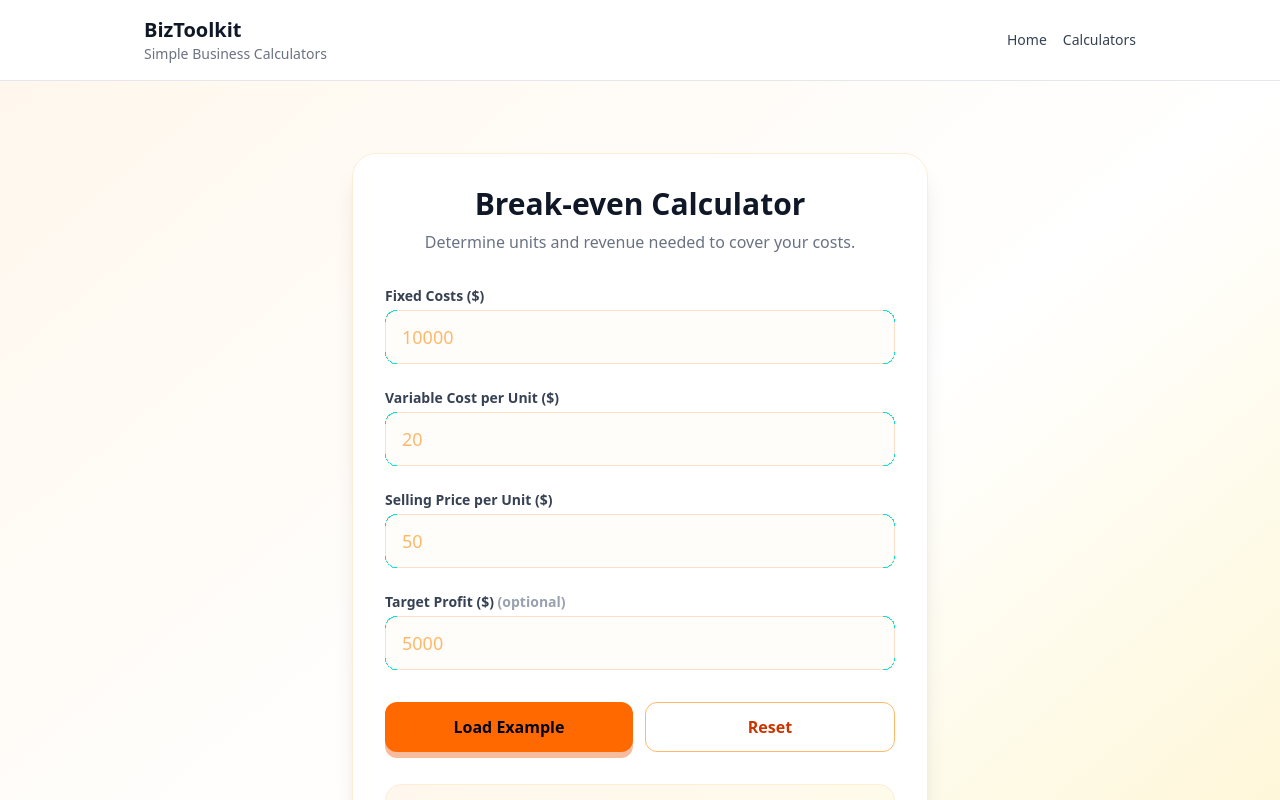
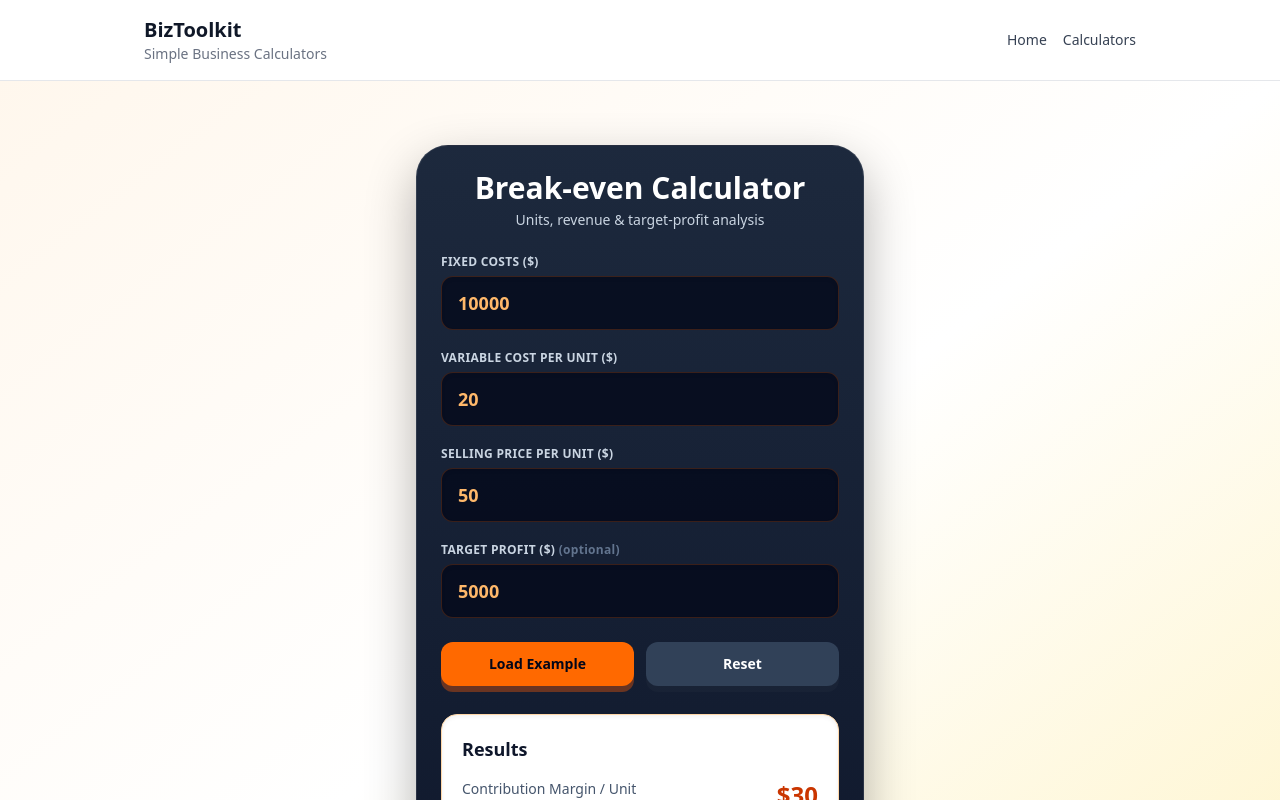
Before and after one commit to wakilmustaqeem/biztoolkit, a Next.js app: page /break-even-calculator in a window 1280 px wide. Both pictures are taken after a click on the button "Load Example". Shown: the top 800 px of the page. Built offline with nearby package versions, Linux system fonts and the light colour scheme.

Commit message:
apply complete 3D readability design to all calculators

```diff
--- a/app/break-even-calculator/break-even-calculator.tsx
+++ b/app/break-even-calculator/break-even-calculator.tsx
@@ -1,59 +1,28 @@
 "use client";
-
 import { useState } from "react";
 
-const formatNumber = (num: number) =>
-  new Intl.NumberFormat("en-US", { maximumFractionDigits: 2 }).format(num);
+const formatNumber = (num: number) => new Intl.NumberFormat("en-US", { maximumFractionDigits: 2 }).format(num);
 
 export default function BreakEvenCalculator() {
-  const [fixedCosts, setFixedCosts] = useState<string>("");
-  const [variableCost, setVariableCost] = useState<string>("");
-  const [sellingPrice, setSellingPrice] = useState<string>("");
-  const [targetProfit, setTargetProfit] = useState<string>("");
-
-  const fixed = parseFloat(fixedCosts);
-  const variable = parseFloat(variableCost);
-  const price = parseFloat(sellingPrice);
-  const profit = parseFloat(targetProfit);
-
-  const hasRequired =
-    !isNaN(fixed) && fixed >= 0 && !isNaN(variable) && variable >= 0 && !isNaN(price) && price > 0;
-  const contributionMargin = hasRequired ? price - variable : null;
-  const isInvalidPricing = hasRequired && contributionMargin !== null && contributionMargin <= 0;
-  const breakEvenUnits = hasRequired && contributionMargin !== null && contributionMargin > 0 ? fixed / contributionMargin : null;
-  const breakEvenRevenue = breakEvenUnits !== null ? breakEvenUnits * price : null;
-  const targetProfitValid = hasRequired && !isNaN(profit) && profit >= 0 && contributionMargin !== null && contributionMargin > 0;
-  const unitsForTargetProfit = targetProfitValid && contributionMargin !== null ? (fixed + profit) / contributionMargin : null;
-
-  const loadExample = () => {
-    setFixedCosts("10000");
-    setVariableCost("20");
-    setSellingPrice("50");
-    setTargetProfit("5000");
-  };
-
-  const reset = () => {
-    setFixedCosts("");
-    setVariableCost("");
-    setSellingPrice("");
-    setTargetProfit("");
-  };
-
-  return (
-    <div className="py-10 px-4">
-      <div className="max-w-xl mx-auto bg-white rounded-3xl shadow-xl border border-orange-100 p-8">
-        <h1 className="text-3xl font-bold text-gray-900 text-center mb-2">Break-even Calculator</h1>
-        <p className="text-center text-gray-500 mb-8">Determine units and revenue needed to cover your costs.</p>
-        <div className="space-y-6">
-          <div><label htmlFor="fixedCosts" className="block text-sm font-semibold text-gray-700 mb-1">Fixed Costs ($)</label><input id="fixedCosts" type="number" inputMode="decimal" min="0" step="0.01" value={fixedCosts} onChange={(e) => setFixedCosts(e.target.value)} placeholder="e.g. 10000" className="w-full px-4 py-3 border border-orange-500/20 rounded-xl text-lg text-orange-300 focus:outline-none focus:ring-2 focus:ring-orange-400/50 bg-orange-50/30" /></div>
-          <div><label htmlFor="variableCost" className="block text-sm font-semibold text-gray-700 mb-1">Variable Cost per Unit ($)</label><input id="variableCost" type="number" inputMode="decimal" min="0" step="0.01" value={variableCost} onChange={(e) => setVariableCost(e.target.value)} placeholder="e.g. 20" className="w-full px-4 py-3 border border-orange-500/20 rounded-xl text-lg text-orange-300 focus:outline-none focus:ring-2 focus:ring-orange-400/50 bg-orange-50/30" /></div>
-          <div><label htmlFor="sellingPrice" className="block text-sm font-semibold text-gray-700 mb-1">Selling Price per Unit ($)</label><input id="sellingPrice" type="number" inputMode="decimal" min="0" step="0.01" value={sellingPrice} onChange={(e) => setSellingPrice(e.target.value)} placeholder="e.g. 50" className="w-full px-4 py-3 border border-orange-500/20 rounded-xl text-lg text-orange-300 focus:outline-none focus:ring-2 focus:ring-orange-400/50 bg-orange-50/30" /></div>
-          <div><label htmlFor="targetProfit" className="block text-sm font-semibold text-gray-700 mb-1">Target Profit ($) <span className="text-gray-400">(optional)</span></label><input id="targetProfit" type="number" inputMode="decimal" min="0" step="0.01" value={targetProfit} onChange={(e) => setTargetProfit(e.target.value)} placeholder="e.g. 5000" className="w-full px-4 py-3 border border-orange-500/20 rounded-xl text-lg text-orange-300 focus:outline-none focus:ring-2 focus:ring-orange-400/50 bg-orange-50/30" /></div>
-          <div className="flex gap-3 pt-2"><button onClick={loadExample} className="flex-1 px-4 py-3 bg-orange-500 text-slate-950 font-semibold rounded-xl hover:bg-orange-400 transition shadow-[0_6px_0_rgba(234,88,12,0.4)]">Load Example</button><button onClick={reset} className="flex-1 px-4 py-3 bg-white text-orange-700 font-semibold rounded-xl border border-orange-300 hover:bg-orange-50 transition">Reset</button></div>
-        </div>
-        {hasRequired && isInvalidPricing && <div className="mt-8 bg-red-50 border border-red-200 text-red-700 p-4 rounded-xl">Selling price must be greater than variable cost per unit for a positive contribution margin.</div>}
-        {hasRequired && !isInvalidPricing && <div className="mt-8 bg-gradient-to-r from-orange-50 to-amber-50 p-6 rounded-2xl border border-orange-100"><h2 className="text-xl font-bold text-gray-800 mb-4">Results</h2><div className="space-y-4"><div className="flex items-center justify-between"><span className="text-gray-600 font-medium">Contribution Margin per Unit</span><span className="text-2xl font-bold text-orange-300">${formatNumber(contributionMargin!)}</span></div><div className="flex items-center justify-between"><span className="text-gray-600 font-medium">Break-even Point (Units)</span><span className="text-2xl font-bold text-orange-300">{formatNumber(breakEvenUnits!)} units</span></div><div className="flex items-center justify-between"><span className="text-gray-600 font-medium">Break-even Revenue</span><span className="text-2xl font-bold text-orange-300">${formatNumber(breakEvenRevenue!)}</span></div>{unitsForTargetProfit !== null && <div className="flex items-center justify-between"><span className="text-gray-600 font-medium">Units for Target Profit (${formatNumber(profit)})</span><span className="text-2xl font-bold text-orange-300">{formatNumber(unitsForTargetProfit)} units</span></div>}</div></div>}
-      </div>
+  const [fixedCosts, setFixedCosts] = useState(""); const [variableCost, setVariableCost] = useState(""); const [sellingPrice, setSellingPrice] = useState(""); const [targetProfit, setTargetProfit] = useState("");
+  const fixed=parseFloat(fixedCosts), variable=parseFloat(variableCost), price=parseFloat(sellingPrice), profit=parseFloat(targetProfit);
+  const hasRequired=!isNaN(fixed)&&fixed>=0&&!isNaN(variable)&&variable>=0&&!isNaN(price)&&price>0;
+  const contributionMargin=hasRequired?price-variable:null; const isInvalidPricing=hasRequired&&contributionMargin!==null&&contributionMargin<=0;
+  const breakEvenUnits=hasRequired&&contributionMargin!==null&&contributionMargin>0?fixed/contributionMargin:null;
+  const breakEvenRevenue=breakEvenUnits!==null?breakEvenUnits*price:null;
+  const targetProfitValid=hasRequired&&!isNaN(profit)&&profit>=0&&contributionMargin!==null&&contributionMargin>0;
+  const unitsForTargetProfit=targetProfitValid?(fixed+profit)/(contributionMargin as number):null;
+  const loadExample=()=>{setFixedCosts("10000");setVariableCost("20");setSellingPrice("50");setTargetProfit("5000")}; const reset=()=>{setFixedCosts("");setVariableCost("");setSellingPrice("");setTargetProfit("")};
+  return <div className="py-8 px-3 sm:px-4"><div className="max-w-md mx-auto rounded-[2rem] bg-gradient-to-b from-slate-800 to-slate-900 p-6 shadow-[0_20px_50px_rgba(0,0,0,0.3)] border border-white/10">
+    <h1 className="text-2xl sm:text-3xl font-bold text-white text-center mb-1">Break-even Calculator</h1><p className="text-center text-slate-300 text-sm mb-6">Units, revenue & target-profit analysis</p>
+    <div className="space-y-5">
+      <div><label className="block text-xs font-semibold text-slate-300 mb-1.5 uppercase tracking-wide">Fixed Costs ($)</label><input type="number" inputMode="decimal" min="0" step="0.01" value={fixedCosts} onChange={e=>setFixedCosts(e.target.value)} placeholder="10000" className="w-full px-4 py-3 rounded-xl bg-slate-950/70 text-lg font-semibold text-orange-300 placeholder-slate-600 border border-orange-500/20 focus:outline-none focus:ring-2 focus:ring-orange-400/50 shadow-inner" /></div>
+      <div><label className="block text-xs font-semibold text-slate-300 mb-1.5 uppercase tracking-wide">Variable Cost per Unit ($)</label><input type="number" inputMode="decimal" min="0" step="0.01" value={variableCost} onChange={e=>setVariableCost(e.target.value)} placeholder="20" className="w-full px-4 py-3 rounded-xl bg-slate-950/70 text-lg font-semibold text-orange-300 placeholder-slate-600 border border-orange-500/20 focus:outline-none focus:ring-2 focus:ring-orange-400/50 shadow-inner" /></div>
+      <div><label className="block text-xs font-semibold text-slate-300 mb-1.5 uppercase tracking-wide">Selling Price per Unit ($)</label><input type="number" inputMode="decimal" min="0" step="0.01" value={sellingPrice} onChange={e=>setSellingPrice(e.target.value)} placeholder="50" className="w-full px-4 py-3 rounded-xl bg-slate-950/70 text-lg font-semibold text-orange-300 placeholder-slate-600 border border-orange-500/20 focus:outline-none focus:ring-2 focus:ring-orange-400/50 shadow-inner" /></div>
+      <div><label className="block text-xs font-semibold text-slate-300 mb-1.5 uppercase tracking-wide">Target Profit ($) <span className="text-slate-500 normal-case">(optional)</span></label><input type="number" inputMode="decimal" min="0" step="0.01" value={targetProfit} onChange={e=>setTargetProfit(e.target.value)} placeholder="5000" className="w-full px-4 py-3 rounded-xl bg-slate-950/70 text-lg font-semibold text-orange-300 placeholder-slate-600 border border-orange-500/20 focus:outline-none focus:ring-2 focus:ring-orange-400/50 shadow-inner" /></div>
+      <div className="flex gap-3 pt-1"><button onClick={loadExample} className="flex-1 py-3 rounded-xl bg-orange-500 text-slate-950 font-bold text-sm hover:bg-orange-400 transition shadow-[0_6px_0_rgba(234,88,12,0.4)] active:translate-y-1 active:shadow-none">Load Example</button><button onClick={reset} className="flex-1 py-3 rounded-xl bg-slate-700 text-white font-bold text-sm hover:bg-slate-600 transition shadow-[0_6px_0_rgba(30,41,59,0.5)] active:translate-y-1 active:shadow-none">Reset</button></div>
     </div>
-  );
+    {hasRequired&&isInvalidPricing&&<div className="mt-7 rounded-2xl bg-red-950/60 border border-red-500/30 p-4 text-red-200">Selling price must be greater than variable cost per unit for a positive contribution margin.</div>}
+    {hasRequired&&!isInvalidPricing&&<div className="mt-7 rounded-2xl bg-white border border-orange-200 p-5 shadow-inner"><h2 className="text-lg font-bold text-slate-900 mb-4">Results</h2><div className="space-y-4"><div className="flex justify-between"><span className="text-slate-600 text-sm">Contribution Margin / Unit</span><span className="text-2xl font-bold text-orange-700">${formatNumber(contributionMargin!)}</span></div><div className="flex justify-between"><span className="text-slate-600 text-sm">Break-even Point</span><span className="text-2xl font-bold text-orange-700">{formatNumber(breakEvenUnits!)} units</span></div><div className="flex justify-between"><span className="text-slate-600 text-sm">Break-even Revenue</span><span className="text-2xl font-bold text-orange-700">${formatNumber(breakEvenRevenue!)}</span></div>{unitsForTargetProfit!==null&&<div className="flex justify-between"><span className="text-slate-600 text-sm">Units for Target Profit</span><span className="text-2xl font-bold text-orange-700">{formatNumber(unitsForTargetProfit)} units</span></div>}</div></div>}
+  </div></div>;
 }
```
